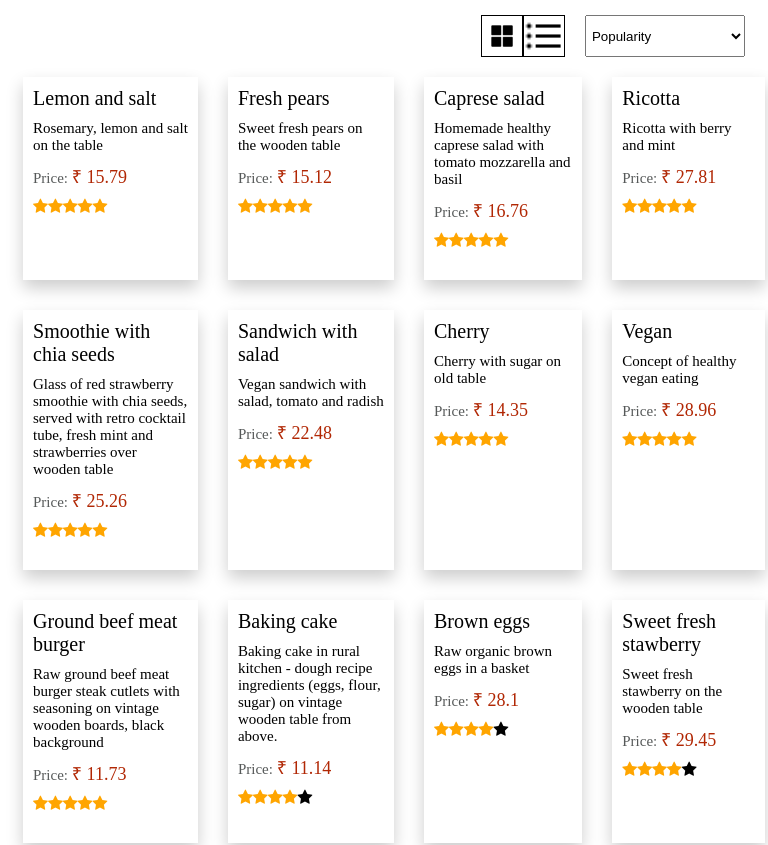
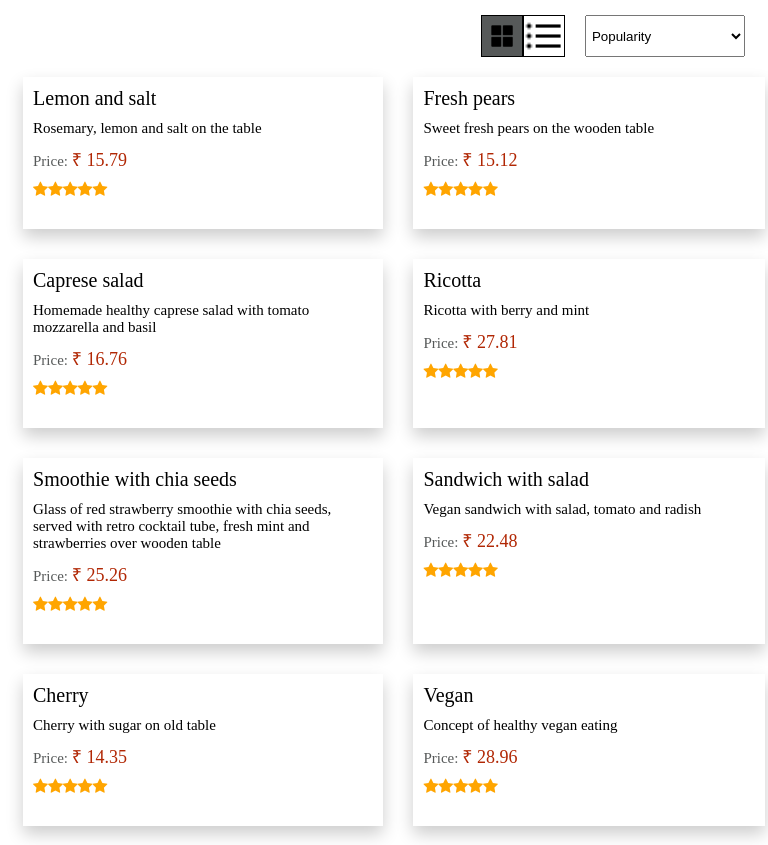
Before and after one commit to ApoorvaBhatA/Sapient_Angular_Assignment, an Angular app: page /route2 in a window 768 px wide. Shown: the top 845 px of the page. Built offline with nearby package versions, Linux system fonts and the light colour scheme.

Commit message:
adds highlight to active view adds media queries for mobile and ipad view

```diff
--- a/src/app/components/ecommerce-products/ecommerce-products.component.html
+++ b/src/app/components/ecommerce-products/ecommerce-products.component.html
@@ -1,9 +1,9 @@
 <div class="ecommerce-container">
     <div class="menu-container">
         <img src="../.../../../../assets/images/icons8-grid-64.png" height="40" width="40" class="grid" alt="grid"
-            (click)="onChangeView(0)">
+            (click)="onChangeView(0)" [ngClass]="{'active-view' : viewFlag === 0}">
         <img src="../.../../../../assets/images/icons8-list-24.png" height="40" width="40" class="list" alt="list"
-            (click)="onChangeView(1)">
+            (click)="onChangeView(1)" [ngClass]="{'active-view' : viewFlag === 1}">
         <select name="filters" class="filter" (change)="sort($event)">
             <option value="popularity">Popularity</option>
             <option value="low">Show low to high price</option>
--- a/src/app/components/ecommerce-products/ecommerce-products.component.scss
+++ b/src/app/components/ecommerce-products/ecommerce-products.component.scss
@@ -30,11 +30,23 @@
         display: grid;
         grid-template-columns: auto auto auto auto;
         gap: 50px;
+        @media screen and (max-width: 768px) {
+            grid-template-columns: auto;
+        }
+        @media screen and (min-width:768px) and (max-width: 1024px) {
+            grid-template-columns: auto auto;
+        }
     }
     .list-view {
         display: grid;
         grid-template-columns: auto auto;
         gap: 50px;
+        @media screen and (max-width: 768px) {
+            grid-template-columns: auto;
+        }
+    }
+    .active-view {
+        background-color: #565959;
     }
     .product-title, .product-price {
         font-size: 20px;
```
